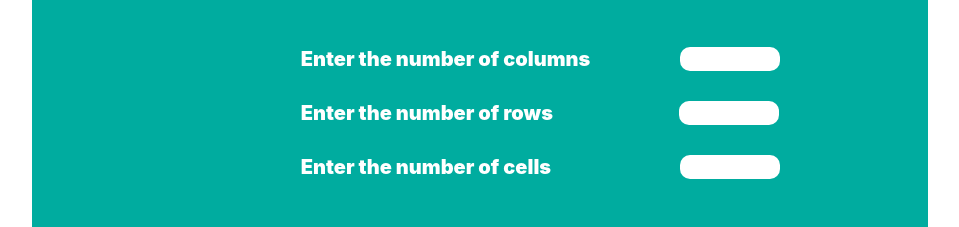
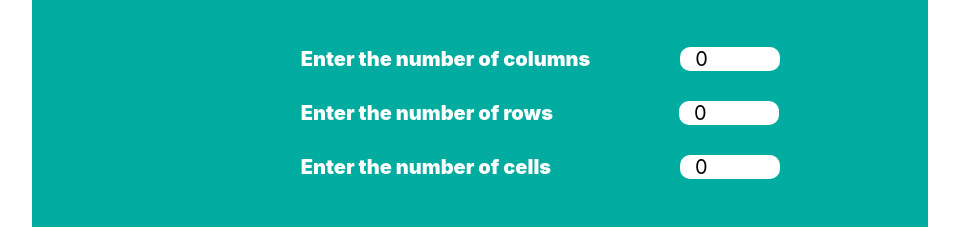
Before and after one commit to VladGlivuk/MatrixBuilder, a React (Create React App) app: page / in a window 1280 px wide. Shown: the part 146-373 px from the top of the page, without its empty margins (160-1119 px from the left). Built offline with nearby package versions, Linux system fonts and the light colour scheme.

Commit message:
make adding row

```diff
--- a/src/components/appHeader/AppHeader.js
+++ b/src/components/appHeader/AppHeader.js
@@ -1,21 +1,26 @@
-import { useDispatch } from 'react-redux';
+import { useDispatch, useSelector } from 'react-redux';
 import { setIsTableVisible } from '../../reducers/tableReducer';
 import "./AppHeader.css"
 import { setCells, setColumns, setRows } from '../../reducers/parametersReducer';
 
 function AppHeader () {
 
+  let inputRows = 0;
+  const columns = useSelector(state => state.parameters.columns)
+  const rows = useSelector(state => state.parameters.rows)
+  const cells = useSelector(state => state.parameters.cells)
   const dispatch = useDispatch()
 
-  function handleColumns (e) {
+  function handleColumns (e, inputColumns) {
     dispatch(setColumns(+e.target.value))
   }
 
-  function handleRows (e) {
+  function handleRows (e, inputRows) {
     dispatch(setRows(+e.target.value));
+    inputRows = +e.target.value;
   }
 
-  function handleCells (e) {
+  function handleCells (e, inputCells) {
     dispatch(setCells(+e.target.value));
   }
 
@@ -26,9 +31,9 @@ function AppHeader () {
   return (
     <div className="header">
       <div className="header__title">Matrix Builder</div>
-      <div className="header__columns">Enter the number of columns<input type="number" min="1" max="99" name="columns" onChange={handleColumns}></input></div>
-      <div className="header__rows">Enter the number of rows<input type="number" min="1" max="99" name="rows" onChange={handleRows}></input></div>
-      <div className="header__cells">Enter the number of cells<input type="number" min="1" max="99" name="cells" onChange={handleCells}></input></div>
+      <div className="header__columns">Enter the number of columns<input type="number" min="1" max="99" name="columns" value={columns} onChange={handleColumns}></input></div>
+      <div className="header__rows">Enter the number of rows<input type="number" min="1" max="99" value={+rows > +inputRows ? +rows : +inputRows} onChange={handleRows}></input></div>
+      <div className="header__cells">Enter the number of cells<input type="number" min="1" max="99" name="cells" value={cells} onChange={handleCells}></input></div>
       <div className="header__button"><button className="btn btn-primary btn-lg" type="submit" onClick={createMatrix}>Create matrix</button></div>
     </div>
   )
```
